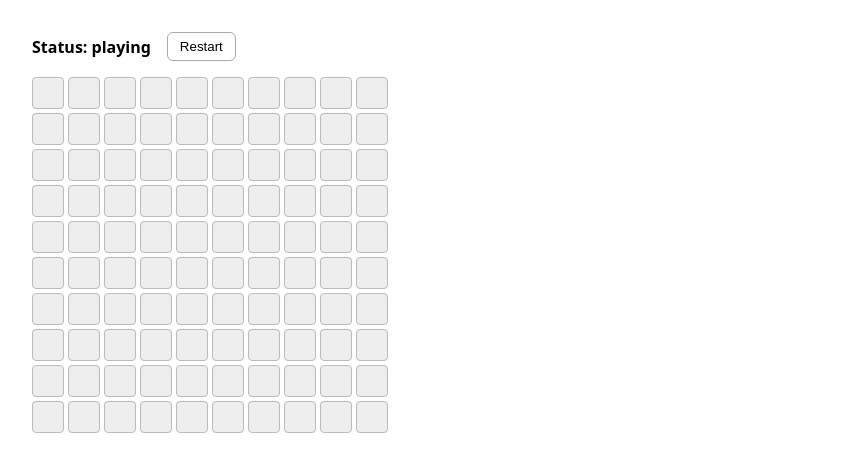
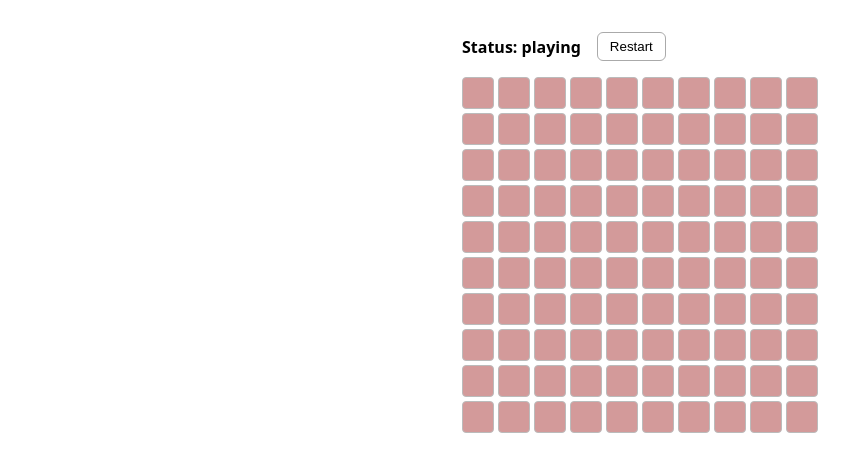
Before and after one commit to gurwinder8186/minesweeper-ts, a website built with Vite: page index.html in a window 1280 px wide. Shown: the whole page, without its empty margins (0-849 px from the left). Built offline with nearby package versions, Linux system fonts and the light colour scheme.

Commit message:
style: center game layout on page

```diff
--- a/src/style.css
+++ b/src/style.css
@@ -1,6 +1,13 @@
 body {
   font-family: system-ui, sans-serif;
   padding: 24px;
+  display: flex;
+  flex-direction: column;
+  align-items: center;   /* horizontally center */
+  justify-content: flex-start; /* keep content at top */
+  min-height: 100vh;
+
+
 }
 
 .header {
@@ -39,13 +46,13 @@ body {
   width: 32px;
   height: 32px;
   border: 1px solid #bbb;
-  background: #eee;
+  background: #d39a9a;
   font-size: 16px;
   cursor: pointer;
   border-radius: 4px;
 }
 
 .cell.revealed {
-  background: #ddd;
+  background: #95be82;
   cursor: default;
 }
```
